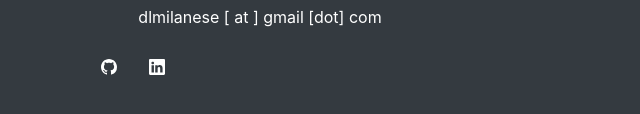
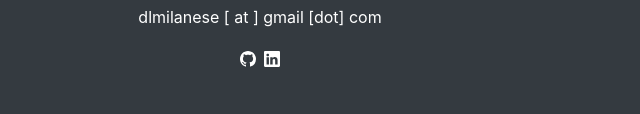
Before and after one commit to thedandman/thedandman.github.io, a plain HTML site: page index.html in a window 1280 px wide. Shown: the part 364-478 px from the top of the page, without its empty margins (0-640 px from the left). Drawn offline with nearby package versions, Linux system fonts and the light colour scheme.

Commit message:
Remove navlink reference, center icon alignment

```diff
--- a/index.html
+++ b/index.html
@@ -73,16 +73,16 @@
           <img src="images/campphotodan.jpeg" alt="Logo" class="rounded-circle img-fluid">
           <h2 class="text-center">Dan Milanese</h2>
           <p class="text-center">dlmilanese [ at ] gmail [dot] com</p>
-          <ul class="icons list-unstyled list-group list-group-horizontal">
-            <li class="nav-item">
-              <a class="nav-link" href="https://github.com/thedandman">
+          <ul class="icons list-unstyled list-group list-group-horizontal mx-auto justify-content-center">
+            <li class="list-inline-item">
+              <a href="https://github.com/thedandman">
                 <svg xmlns="http://www.w3.org/2000/svg" width="16" height="16" fill="white" class="bi bi-github" viewBox="0 0 16 16">
                   <path d="M8 0C3.58 0 0 3.58 0 8c0 3.54 2.29 6.53 5.47 7.59.4.07.55-.17.55-.38 0-.19-.01-.82-.01-1.49-2.01.37-2.53-.49-2.69-.94-.09-.23-.48-.94-.82-1.13-.28-.15-.68-.52-.01-.53.63-.01 1.08.58 1.23.82.72 1.21 1.87.87 2.33.66.07-.52.28-.87.51-1.07-1.78-.2-3.64-.89-3.64-3.95 0-.87.31-1.59.82-2.15-.08-.2-.36-1.02.08-2.12 0 0 .67-.21 2.2.82.64-.18 1.32-.27 2-.27.68 0 1.36.09 2 .27 1.53-1.04 2.2-.82 2.2-.82.44 1.1.16 1.92.08 2.12.51.56.82 1.27.82 2.15 0 3.07-1.87 3.75-3.65 3.95.29.25.54.73.54 1.48 0 1.07-.01 1.93-.01 2.2 0 .21.15.46.55.38A8.012 8.012 0 0 0 16 8c0-4.42-3.58-8-8-8z"/>
                 </svg>
               </a>
             </li>
-            <li class="nav-item">
-              <a class="nav-link" href="https://www.linkedin.com/in/dan-milanese">
+            <li class="list-inline-item">
+              <a href="https://www.linkedin.com/in/dan-milanese">
                 <svg xmlns="http://www.w3.org/2000/svg" width="16" height="16" fill="white" class="bi bi-linkedin" viewBox="0 0 16 16">
                   <path d="M0 1.146C0 .513.526 0 1.175 0h13.65C15.474 0 16 .513 16 1.146v13.708c0 .633-.526 1.146-1.175 1.146H1.175C.526 16 0 15.487 0 14.854V1.146zm4.943 12.248V6.169H2.542v7.225h2.401zm-1.2-8.212c.837 0 1.358-.554 1.358-1.248-.015-.709-.52-1.248-1.342-1.248-.822 0-1.359.54-1.359 1.248 0 .694.521 1.248 1.327 1.248h.016zm4.908 8.212V9.359c0-.216.016-.432.08-.586.173-.431.568-.878 1.232-.878.869 0 1.216.662 1.216 1.634v3.865h2.401V9.25c0-2.22-1.184-3.252-2.764-3.252-1.274 0-1.845.7-2.165 1.193v.025h-.016a5.54 5.54 0 0 1 .016-.025V6.169h-2.4c.03.678 0 7.225 0 7.225h2.4z"/>
                 </svg>
```
